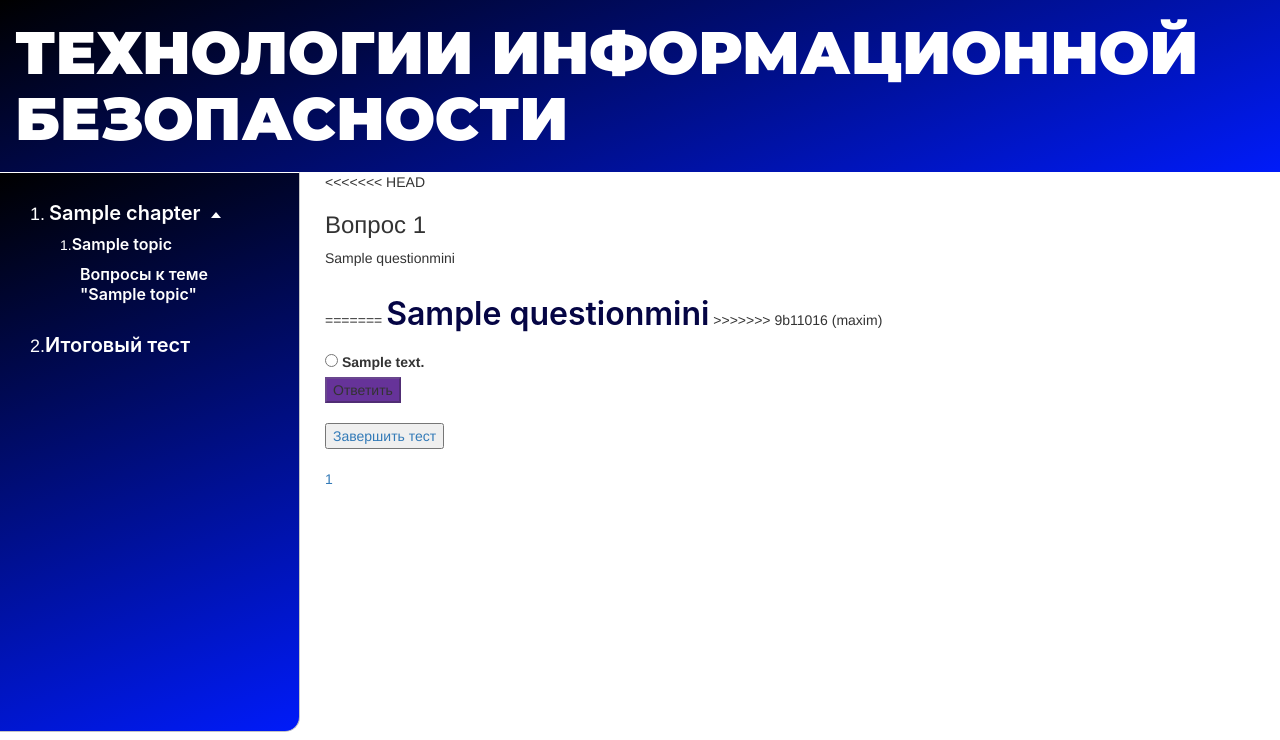
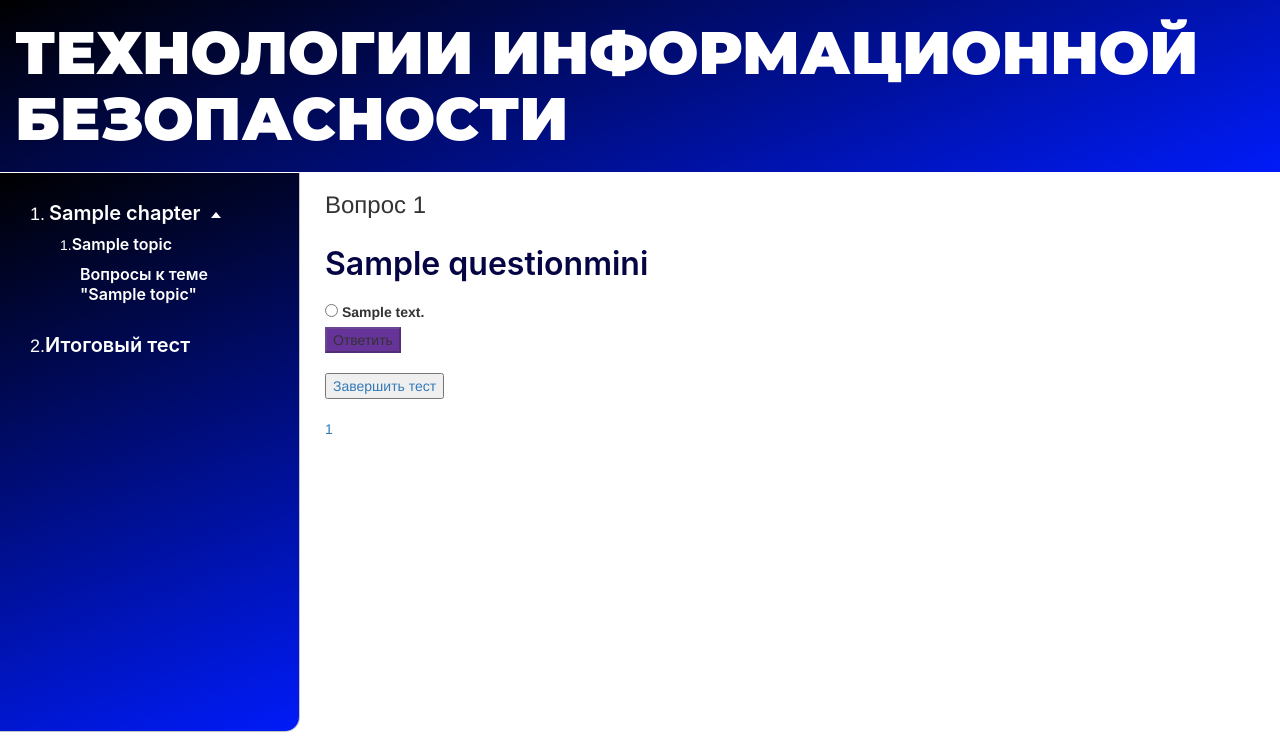
Before and after one commit to Polinaphlej02/TIS, a Django app: page /test/1 in a window 1280 px wide. Shown: the part 60-800 px from the top of the page. Run offline with Django 4.2, Linux system fonts and the light colour scheme; a user stored in the database is signed in; tables that the repository leaves empty hold one stand-in row (values such as "Sample post"); some libraries are stand-ins or nearby versions.

Commit message:
Fix some styles

```diff
--- a/App/TIS/templates/TIS/test_questions.html
+++ b/App/TIS/templates/TIS/test_questions.html
@@ -2,12 +2,8 @@
 
 {% block content %}
     {% autoescape off %}
-<<<<<<< HEAD
         <h3>Вопрос {{ question.id }}</h3>
-        <p>{{ question.question }}</p>
-=======
         <p class="test-block">{{ question.question }}</p>
->>>>>>> 9b11016 (maxim)
         <form method="post" action="{% url 'test' question.id %}">
             {% csrf_token %}
             <div>
```
